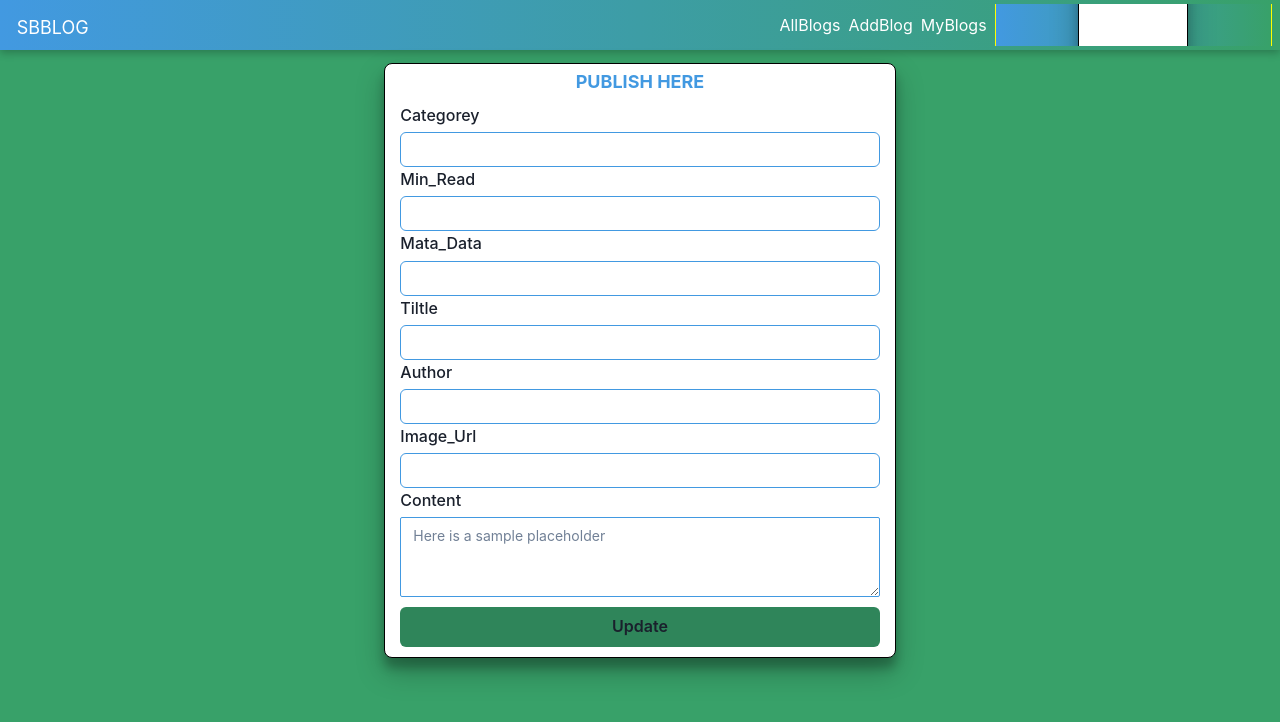
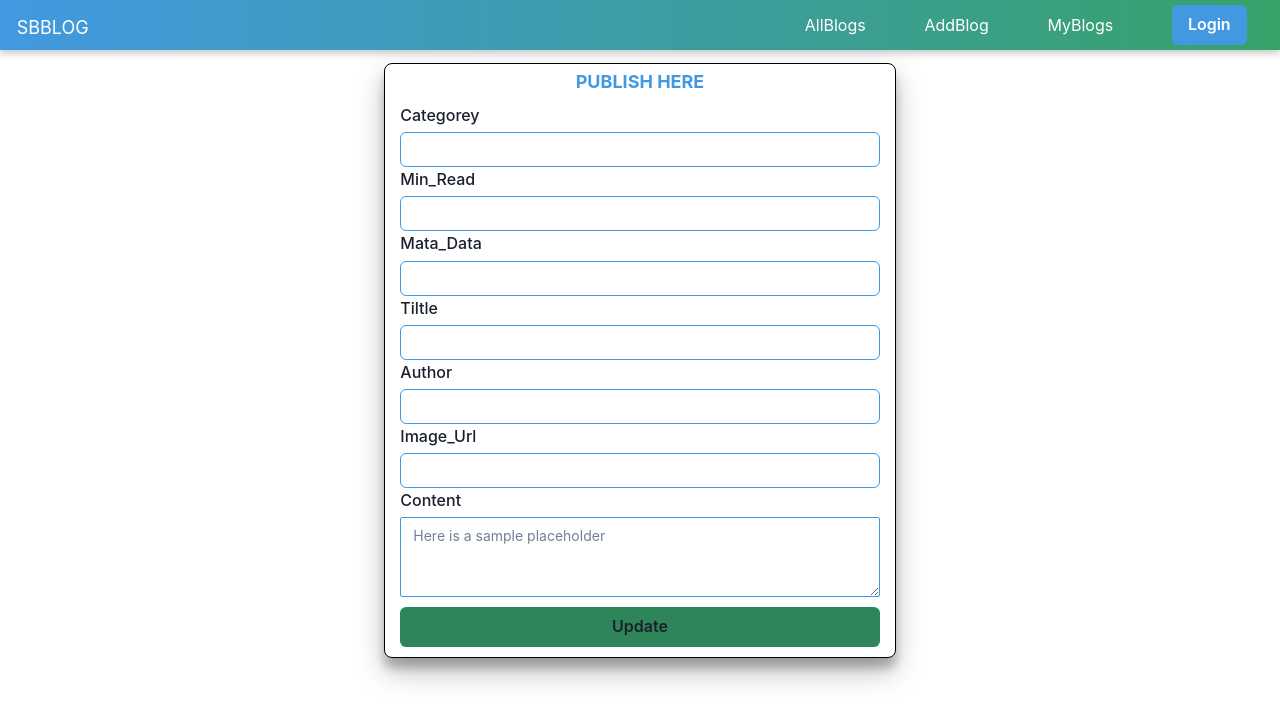
Before and after one commit to swatibersurda/BlogAppFrontEnd, a React (Create React App) app in the folder blogpost/: page /postblogs in a window 1280 px wide. Shown: the top 722 px of the page. Built offline with nearby package versions, Linux system fonts and the light colour scheme.

Commit message:
adding_logout_functioning

```diff
--- a/blogpost/src/Pages/EditPage.jsx
+++ b/blogpost/src/Pages/EditPage.jsx
@@ -31,7 +31,7 @@ export const EditPage = () => {
   console.log(category, min_read, meta_data, title, writter, content, image);
 
   return (
-    <Box height="800px" backgroundColor={"green.500"}>
+    <Box height="800px" >
       <Navbar />
       <Box>
         <Box
--- a/blogpost/src/Pages/NavBar.jsx
+++ b/blogpost/src/Pages/NavBar.jsx
@@ -1,13 +1,27 @@
 import { HStack, Text, Image, color, Button } from "@chakra-ui/react";
 import React from "react";
-import { Link as RouterLink } from "react-router-dom";
+import { Link as RouterLink, useNavigate } from "react-router-dom";
 import { Box } from "@chakra-ui/react";
-import { useSelector } from "react-redux";
+import { useDispatch, useSelector } from "react-redux";
 import { Login } from "./Login";
+import { logOut } from "../Redux/AuthReducer/action";
 
 export const Navbar = () => {
 
   const {tokenData,isAuth}=useSelector((state)=>state.AuthReducer);
+  const dispatch=useDispatch();
+  const navigate=useNavigate();
+  console.log(isAuth,"isAuth")
+
+    const handleLog=()=>{
+      if(isAuth){
+        dispatch(logOut())
+      }
+      else{
+        navigate("/login",{replace:true})
+      }
+    }
+
   return (
     <HStack
       color={"white"}
@@ -43,57 +57,12 @@ export const Navbar = () => {
         </RouterLink>
         <RouterLink to="/postblogs">AddBlog</RouterLink>
         <RouterLink to="/myblog">MyBlogs</RouterLink>
-        {/* <RouterLink to="">LogIn</RouterLink> */}
-        <Box>{isAuth ?  <Button
-      backgroundColor={"white"}
-    height="120px" border={"none"} color={"yellow"}>LOGOUT</Button>:<Login/>}
 
- </Box>
+    <Button  onClick={handleLog} backgroundColor={"blue.400"} color="white">{isAuth?"LogOut":"Login"}</Button>
+
       </HStack>
 
-      {/* <RouterLink to="/allbloglist" color={'white.800'} padding>BlogList</RouterLink>
-            <RouterLink to="/login">AddBlog</RouterLink>
-            <RouterLink to="/playzone">MyBlog</RouterLink> */}
-      {/* <RouterLink to="/dashboard">Dashboard</RouterLink> */}
+
     </HStack>
   );
 };
-// const handleLogOut=()=>{
-//   dispatch(loginOutData()).then((res)=>{
-//     if(res===LOGOUT_SUCESS)
-//     {
-//          navigate("/",{replace:true})
-//     }
-//   })
-// }
-
-//   <Box>{isAuth && namee? <Button  onClick={handleLogOut}
-// backgroundColor={"rgb(53, 176, 225)"}
-// height="20px" border={"none"} color={"white"} >LOGOUT</Button>
-
-// :<Login/>}
-
-// </Box>
-
-/* <nav className="navBar">
-<Link to="/">Login</Link>
-<Link to="/pollpage">PollePage</Link>
-<Link to="/resultpage">ResultPage</Link>
-</nav>
-.navBar {
-  /* background-image:linear-gradient(to right,crimson,purple,green); */
-//   background-color: #4267b2;
-//   overflow: hidden;
-//   height: 50px;
-// }
-
-// .navBar a {
-//   padding: 14px 16px;
-//   text-decoration: none;
-//   text-align: center;
-//   color: white;
-//   font-size: 15px;
-//   display: block;
-//   float: left;
-// }
-// }
--- a/blogpost/src/Pages/PostBlogs.jsx
+++ b/blogpost/src/Pages/PostBlogs.jsx
@@ -31,7 +31,7 @@ import {
     console.log(category, min_read, meta_data, title, writter, content, image);
 
     return (
-      <Box height="800px" backgroundColor={"green.500"}>
+      <Box height="800px" >
         <Navbar />
         <Box>
           <Box
--- a/blogpost/src/Pages/SignUp.jsx
+++ b/blogpost/src/Pages/SignUp.jsx
@@ -59,7 +59,7 @@ export const SignUp = () => {
     }
   };
   return (
-    <Box width={"100%"} height="800px" border={"1px solid yellow"} bgGradient='linear(to-r, blue.400, green.500)' >
+    <Box width={"100%"} height="800px" border={"1px solid yellow"} backgroundColor={"green.600"} >
       <Box width={"100%"} height="100%" border={"1px solid none"} marginTop="4%">
 
         <Box height={"60%"}
--- a/blogpost/src/Redux/AuthReducer/action.js
+++ b/blogpost/src/Redux/AuthReducer/action.js
@@ -26,3 +26,9 @@ export const postUserSignIn=(payload)=>(dispatch)=>{
          return Types.USER_POST_SIGNIN_FAILURE
      })
 }
+
+
+export const logOut=()=>(dispatch)=>{
+    dispatch({type:Types.LOGOUT_USER})
+    return Types.LOGOUT_USER;
+}
--- a/blogpost/src/Redux/AuthReducer/actionTypes.js
+++ b/blogpost/src/Redux/AuthReducer/actionTypes.js
@@ -5,3 +5,5 @@ export const USER_POST_SIGNUP_FAILURE="USER_POST_SIGNUP_FAILURE";
 export const USER_POST_SIGNIN_REQUEST="USER_POST_SIGNIN_REQUEST";
 export const USER_POST_SIGNIN_SUCESS="USER_POST_SIGNIN_SUCESS";
 export const USER_POST_SIGNIN_FAILURE="USER_POST_SIGNIN_FAILURE";
+
+export const LOGOUT_USER="LOGOUT_USER";
--- a/blogpost/src/Redux/AuthReducer/reducer.js
+++ b/blogpost/src/Redux/AuthReducer/reducer.js
@@ -30,6 +30,13 @@ export const reducer=(state=intialState,action)=>{
 
             }
         }
+        case Types.LOGOUT_USER:{
+            return{
+                ...state,
+                tokenData:{},
+                isAuth:false
+            }
+        }
         default:
             return state;
     }
```
Also changed, not shown: blogpost/src/Pages/ReqAuth.jsx (added).
